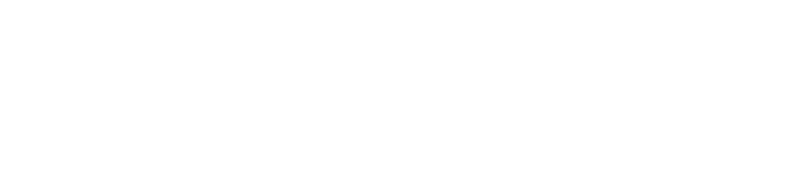
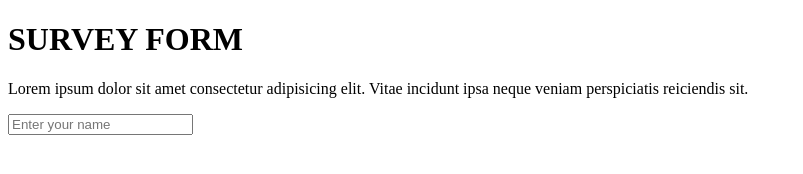
Before and after one commit to Gracetemitope/Survey-Form, a plain HTML site: page index.html in a window 1280 px wide. Shown: the whole page, without its empty margins (0-803 px from the left). Drawn offline with Linux system fonts and the light colour scheme.

Commit message:
user story 1-4

```diff
--- a/index.html
+++ b/index.html
@@ -7,8 +7,11 @@
   </head>
 
   <body>
-
-
+   <h1 id="title">SURVEY FORM</h1>
+   <p>Lorem ipsum dolor sit amet consectetur adipisicing elit. Vitae incidunt ipsa neque veniam perspiciatis reiciendis sit.</p>
+  <form id="survey-form">
+    <input type="text" id="name" placeholder="Enter your name">
+  </form>
     <script src="https://cdn.freecodecamp.org/testable-projects-fcc/v1/bundle.js"></script>
 
         <script  src="js/index.js"></script>
```
